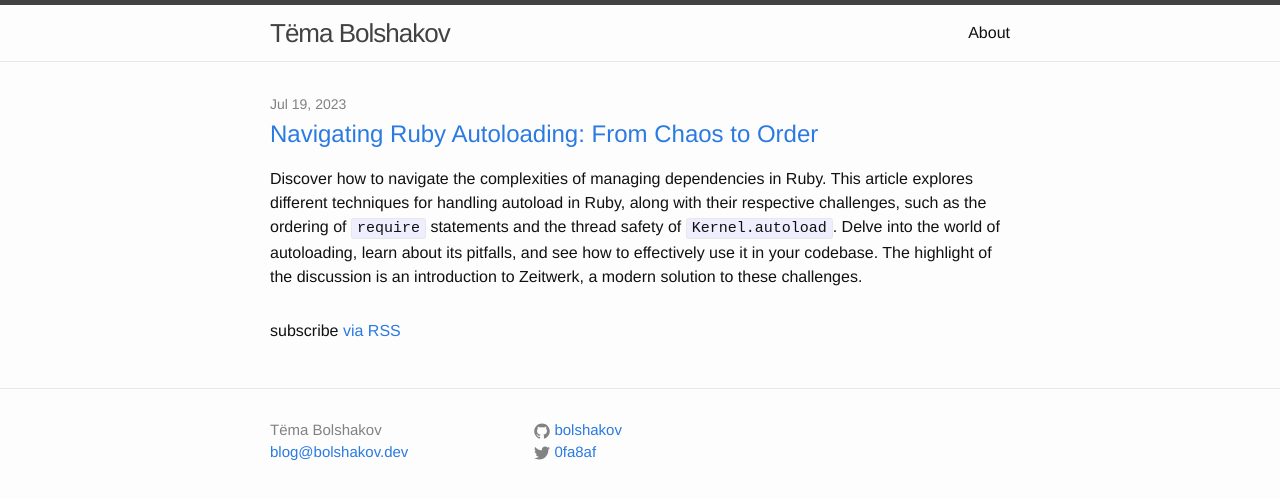
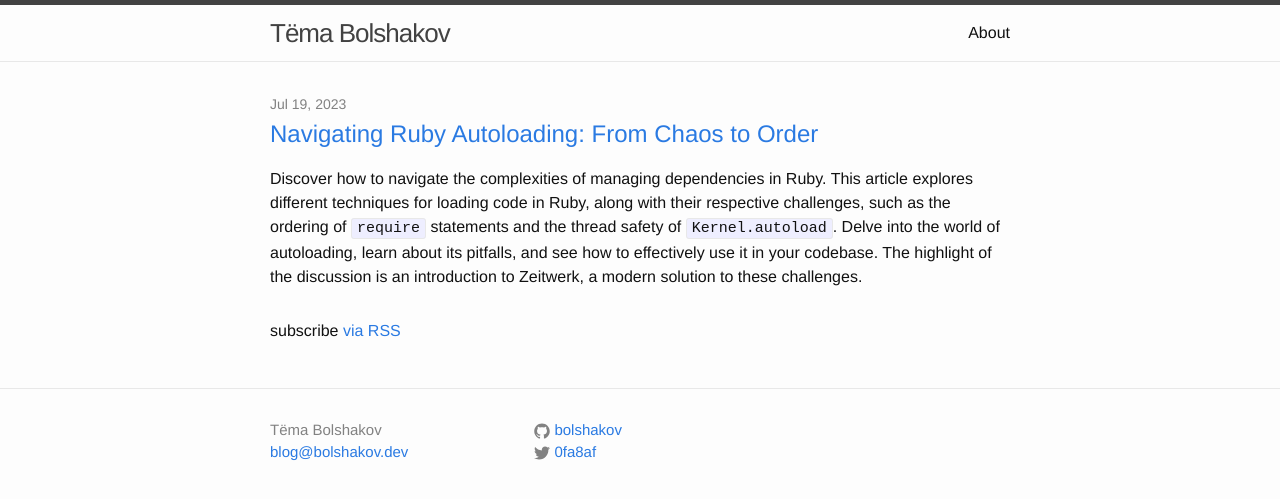
Before and after one commit to bolshakov/bolshakov.github.io, a Jekyll site: the page built from index.html, in a window 1280 px wide. Shown: the top 499 px of the page. Built offline with Jekyll 4.4.1, drawn with Linux system fonts in a browser that asks for light colours.

Commit message:
Fix excerpt

```diff
--- a/_posts/2023-07-19-navigating-ruby-autoloading-from-chaos-to-order.md
+++ b/_posts/2023-07-19-navigating-ruby-autoloading-from-chaos-to-order.md
@@ -3,7 +3,7 @@ layout: post
 title: "Navigating Ruby Autoloading: From Chaos to Order"
 date: 2023-07-19 21:53:35 +0300
 tags: ruby
-excerpt: Discover how to navigate the complexities of managing dependencies in Ruby. This article explores different techniques for handling autoload in Ruby, along with their respective challenges, such as the ordering of <code>require</code> statements and the thread safety of <code>Kernel.autoload</code>. Delve into the world of autoloading, learn about its pitfalls, and see how to effectively use it in your codebase. The highlight of the discussion is an introduction to Zeitwerk, a modern solution to these challenges.
+excerpt: Discover how to navigate the complexities of managing dependencies in Ruby. This article explores different techniques for loading code in Ruby, along with their respective challenges, such as the ordering of <code>require</code> statements and the thread safety of <code>Kernel.autoload</code>. Delve into the world of autoloading, learn about its pitfalls, and see how to effectively use it in your codebase. The highlight of the discussion is an introduction to Zeitwerk, a modern solution to these challenges.
 ---
 
 Consider a scenario where you're developing a Ruby gem that offers a range of domain models
```
